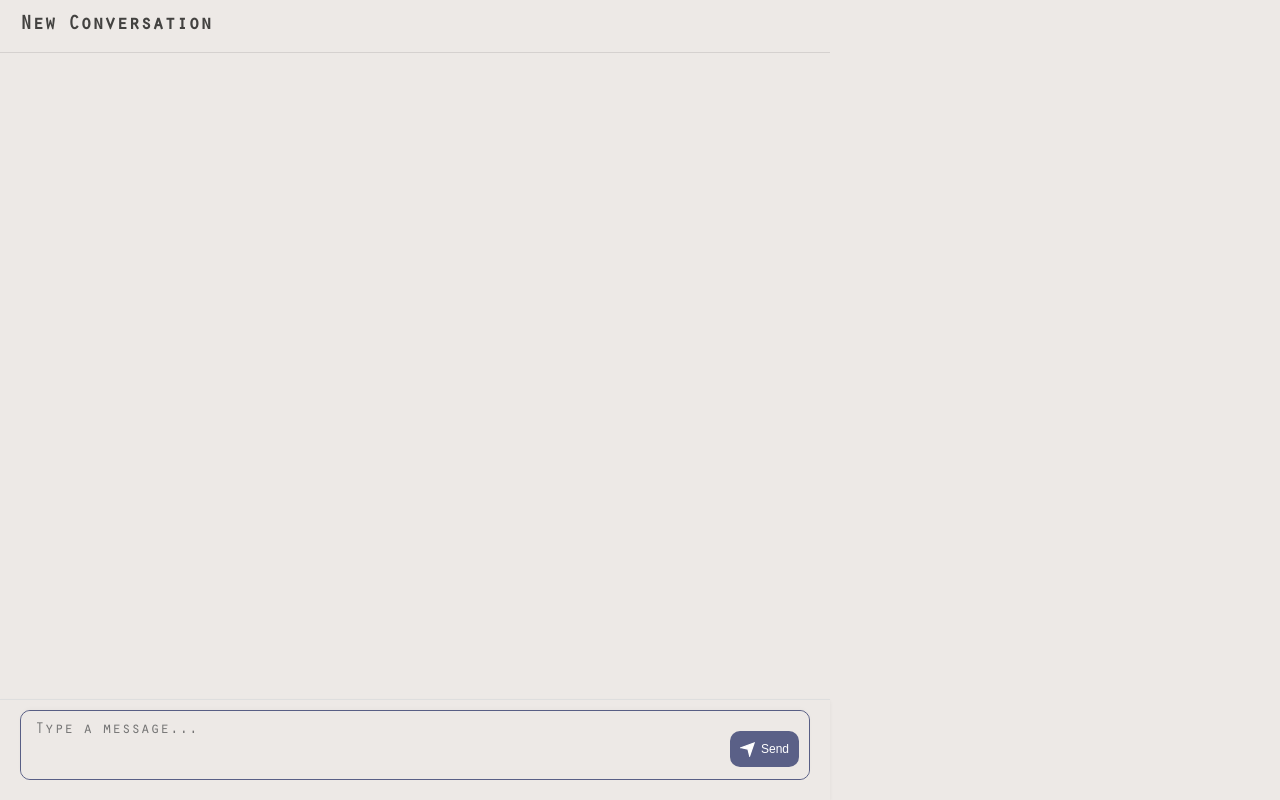
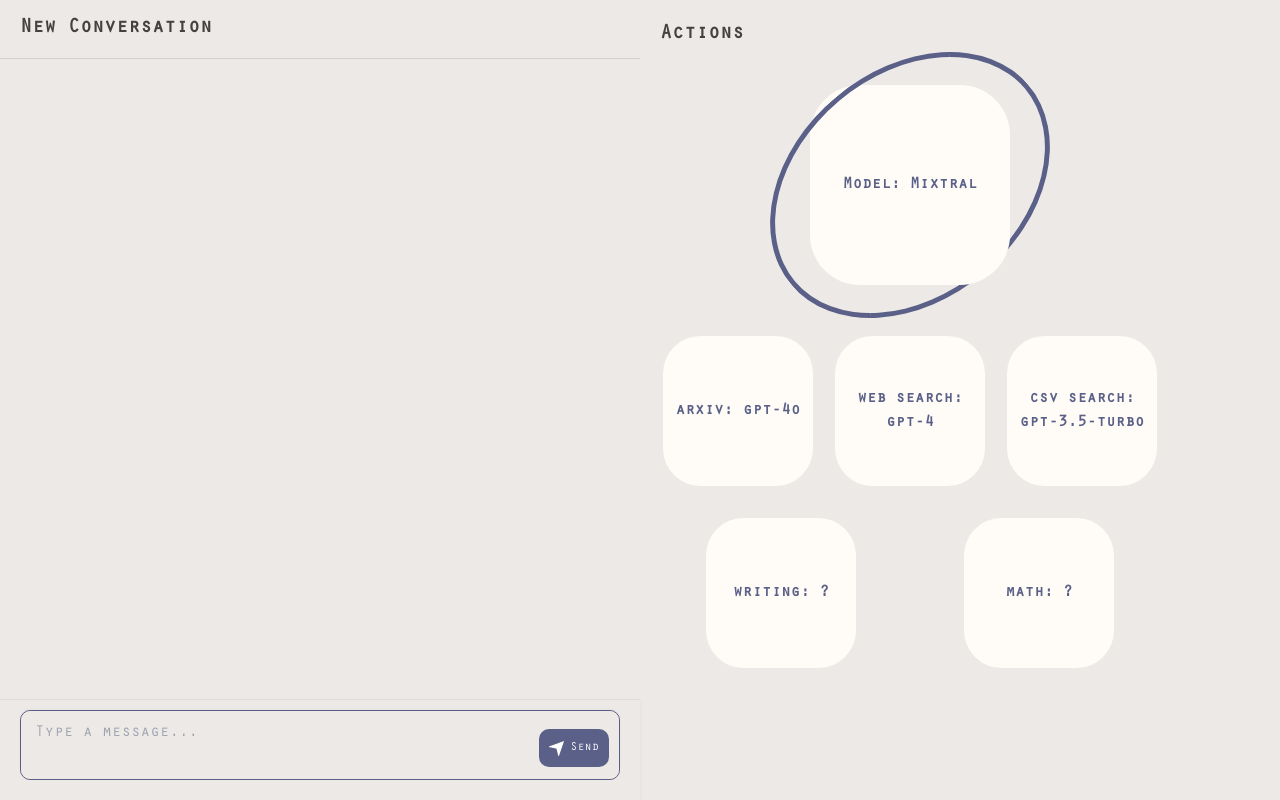
Before and after one commit to ElemelonWind/thalamus-og, a Next.js app: page /chat in a window 1280 px wide. Built offline with nearby package versions, Linux system fonts and the light colour scheme.

Commit message:
prelim visualization

```diff
--- /dev/null
+++ b/components/card.js
@@ -0,0 +1,15 @@
+import styles from "./card.module.scss";
+
+export default function Card(props) {
+    // props: {agentName, llmType, autoReply}
+    return (
+  <div class={styles["panel"]}>
+    <div class={styles["ring"]}>
+      <div class={`${styles["card"]} ${styles["card1"]}`}></div>
+      <div class={styles["border"]}>
+        <p class={styles["title"]}>{props.text}</p>
+      </div>
+    </div>
+  </div>
+    );
+}
--- /dev/null
+++ b/components/card.module.scss
@@ -0,0 +1,78 @@
+
+
+  .panel {
+    height: 150px;
+    width: 150px;
+    position: relative;
+
+  }
+  .ring,
+  .card,
+  .border,
+  .slide,
+  .line {
+    display: flex;
+    justify-content: center;
+    align-items: center;
+  }
+
+  .ring {
+    color: #fffbf1;
+    position: absolute;
+    top: 50%;
+    left: 50%;
+    transform: translateX(-50%) translateY(-50%);
+    font-size: 150px;
+  }
+
+  .card {
+    background: var(--second);
+    position: relative;
+    transition: all 1s;
+    height: 150px;
+    width: 150px;
+    border-radius: 25%;
+  }
+
+//   .card1 {
+//     background-image: url("https://assets.codepen.io/489403/brazil.jpg");
+//     background-repeat: no-repeat;
+//     background-size: 200% 120%;
+//   }
+
+//   .card2 {
+//     background-image: url("https://assets.codepen.io/489403/belize.jpg");
+//     background-repeat: no-repeat;
+//     background-size: 100% 100%;
+//   }
+
+//   .card3 {
+//     background-image: url("https://assets.codepen.io/489403/egypt.jpg");
+//     background-repeat: no-repeat;
+//     background-size: 140% 100%;
+//   }
+
+
+
+  .title {
+    font-size: 16px;
+    font-weight: 700;
+    transition: all 1s;
+    top: 0;
+    color: rgb(90, 96, 135);
+    text-align: center;
+  }
+
+
+  .border {
+    position: absolute;
+    // border: 1px solid rgba(255, 255, 255, 0.5);
+    height: 150px;
+    width: 150px;
+    transition: border 1s;
+    overflow: hidden;
+  }
+
+  .fa-plane {
+    font-size: 16px;
+  }
--- a/components/chat.js
+++ b/components/chat.js
@@ -8,7 +8,9 @@
 import dynamic from "next/dynamic";
 import styles from "./chat.module.scss";
 import ScrollContainer from "./ScrollContainer.js";
-
+import Model from "./model.js";
+import Card from "./card.js";
+import Visualization from "./visualization.js";
 export default function Chat() {
 
     const DEFAULT_TOPIC = "New Conversation";
@@ -32,6 +34,8 @@
         setUserInput(text);
         const n = text.trim().length;
       };
+
+    const [actions, setActions] = useState([]);
 
     const Markdown = dynamic(async () => (await import("./markdown")).Markdown, {
         loading: () => <LoadingIcon />,
@@ -57,6 +61,7 @@
       const onSubmit = (userInput) => {
         if (userInput.trim() === "") return;
         if (loading) return;
+        setLoading(true);
 
         setMessages([
             ...messages,
@@ -64,7 +69,14 @@
                 role: "user",
                 content: userInput,
                 date: new Date(),
+                streaming: false,
             },
+            {
+                role: "system",
+                content: "",
+                date: new Date(),
+                streaming: true,
+            }
         ])
 
         sendMessage(userInput);
@@ -75,49 +87,73 @@
 
     function sendMessage(message) {
       console.log("Sending message: ", message);
-        setLoading(true);
+        setActions([]);
         let loadingMessage = ""
 
           const es = new EventSource("http://127.0.0.1:5000/response");
           es.onmessage = (e) => {
             console.log(e.data);
-            if (e.data == "Message 4") {
+
+            if (e.data == "END") {
               console.log("Closing connection");
               es.close();
               setLoading(false);
             }
 
             else {
-              loadingMessage += e.data;
+              const object = JSON.parse(e.data);
+              if (object["data"]) {
+                loadingMessage += object["data"];
                 setMessages((prev) => {
-                  if (prev.length > 0 && prev[prev.length - 1].role === "system") {
-                    return [
+                  return [
                       ...prev.slice(0, prev.length - 1),
                       {
                         role: "system",
                         content: loadingMessage,
                         date: new Date(),
-                        streaming: true,
+                        streaming: false,
                       },
                     ];
-                  } else {
-                    return [
-                      ...prev,
-                      {
-                        role: "system",
-                        content: loadingMessage,
-                        date: new Date(),
-                        streaming: true,
-                      },
-                    ];
-                  }
                 });
+              }
+              if (object["actions"]) {
+                setActions((prev) => {
+                  return [...prev, ...object["actions"]];
+                });
+              }
             }
           };
 
     }
 
     return (
+      <div className="flex">
+      <div className={`${styles["sidebar"]}`}>
+      <div className={`window-header-title ${styles["chat-body-title"]}`}>
+        <div className={`window-header-main-title ${styles["chat-body-main-title"]}`}>
+          Actions
+        </div>
+        {/* <ul className={`${styles["sidebar-list"]}`}> */}
+          <Visualization
+            arxiv="gpt-4o"
+            webSearch="gpt-4"
+            csvSearch="gpt-3.5-turbo"
+            writing="?"
+            math="?"
+            model="Mixtral"
+            reasoning="Task requires multiple iterations to refine the solution"
+          />
+          {/* {actions.map((action, i) => {
+            return (
+              <li key={i}>
+                {action}
+              </li>
+            );
+          })} */}
+        {/* </ul> */}
+      </div>
+      </div>
+        <div className={`grid grid-cols-subgrid col-span-2 w-2/3`} >
         <div className={`${styles["chat"]}`}
         key={session.id}>
           <div className="window-header">
@@ -149,44 +185,23 @@
                   >
                     <div className={styles["chat-message-container"]}>
                       <div className={styles["chat-message-item"]}>
-                        {message.role === "system" && (
-                            <Markdown
+                      <Markdown
                             content={message.content}
-                            loading={
-                              (message.preview || message.streaming) &&
-                              message.content.length === 0 &&
-                              !isUser
-                            }
-                            fontSize={16}
+                            loading={message.streaming}
                           />
-                        )}
-                        {message.role === "user" && (
-                            <div
-                              fontSize={16}
-                            >
-                                {message.content}
-                            </div>
-                        )}
                       </div>
-                      <div className={styles["chat-message-action-date"]}>
-                        {message.role === "assistant" && message.usage && (
-                          <>
-                            <div>
-                              {`Prefill: ${message.usage.extra.prefill_tokens_per_s.toFixed(
-                                1,
-                              )} tok/s,`}
-                            </div>
-                            <div>
-                              {`Decode: ${message.usage.extra.decode_tokens_per_s.toFixed(
-                                1,
-                              )} tok/s,`}
-                            </div>
-                          </>
-                        )}
-                        <div>
+                      {
+                        message.role === "user" && (
+                          <div className={styles["chat-message-action-date"]}>
+                        {message.date.toLocaleString()}
+                      </div>
+                        )
+                      }
+                      {message.role === "system" && (
+                        <div className={styles["chat-message-action-date-bot"]}>
                           {message.date.toLocaleString()}
                         </div>
-                      </div>
+                      )}
                     </div>
                   </div>
                 </Fragment>
@@ -223,6 +238,8 @@
                 />
             </label>
           </div>
+        </div>
+        </div>
         </div>
       );
 }
--- a/components/chat.module.scss
+++ b/components/chat.module.scss
@@ -299,6 +299,19 @@
   flex-direction: column;
   position: relative;
   height: 100vh;
+  width: 50vw;
+}
+
+.sidebar {
+    box-sizing: border-box;
+    display: flex;
+    flex-direction: column;
+    position: absolute;
+    right: 0;
+    top: 0;
+    height: 100vh;
+    width: 50vw;
+    padding: 20px;
 }
 
 .chat-body {
@@ -443,12 +456,12 @@
   margin-top: 10px;
   border-radius: 10px;
   background-color: rgba(0, 0, 0, 0.05);
-  padding: 10px;
-  font-size: 14px;
+  padding: 15px;
   user-select: text;
   word-break: break-word;
   position: relative;
   transition: all ease 0.3s;
+  margin-bottom: 2px;
 }
 
 .chat-message-item-image {
@@ -524,16 +537,24 @@
   align-items: center;
   flex-wrap: wrap;
   gap: 0 6px;
+}
 
-  .chat-message-usage {
+.chat-message-action-date-bot {
+    font-size: 12px;
+    white-space: nowrap;
+    transition: all ease 0.6s;
+    color: var(--light-gray);
+    text-align: left;
+    width: 100%;
+    box-sizing: border-box;
+    padding-left: 10px;
+    z-index: 1;
     display: flex;
+    justify-content: start;
+    align-items: center;
+    flex-wrap: wrap;
+    gap: 0 6px;
   }
-
-  .tooltip {
-    width: 14px;
-    height: 14px;
-  }
-}
 
 .chat-message-user>.chat-message-container>.chat-message-item {
   background-color: var(--second);
--- /dev/null
+++ b/components/model.js
@@ -0,0 +1,18 @@
+import styles from "./model.module.scss";
+
+export default function Model(props) {
+    // props: {modelName, reasoning}
+    return (
+  <div class={styles["panel"]}>
+    <div class={styles["ring2"]}>
+      <div class={`${styles["card2"]} ${styles["card1"]}`}></div>
+      <div class={styles["border"]}>
+        <p class={styles["title"]}>Model: {props.model}</p>
+        <div class={styles["slide"]}>
+          <h6 class={styles["para"]}>{props.reasoning}</h6>
+        </div>
+      </div>
+    </div>
+  </div>
+    );
+}
--- /dev/null
+++ b/components/model.module.scss
@@ -0,0 +1,151 @@
+
+
+  .panel {
+    height: 270px;
+    width: 190px;
+    position: relative;
+
+    &:hover {
+      .card2 {
+        filter: blur(1.5px);
+      }
+    //   .card21 {
+    //     background-size: 215% 135%;
+    //   }
+    //   .card22 {
+    //     background-size: 115% 115%;
+    //   }
+    //   .card23 {
+    //     background-size: 155% 115%;
+    //   }
+      .title {
+        color: rgba(255, 255, 255, 0.2);
+      }
+    //   .border {
+    //     border: 1px solid rgba(255, 255, 255, 1);
+    //   }
+      .slide {
+        bottom: 0px;
+      }
+      .ring2:before,
+      .ring2:after {
+        transform: translateX(-50%) translateY(-50%) rotate(310deg);
+      }
+    }
+  }
+  .ring2,
+  .card2,
+  .border,
+  .slide,
+  .line {
+    display: flex;
+    justify-content: center;
+    align-items: center;
+  }
+
+  .ring2 {
+    color: #fffbf1;
+    position: absolute;
+    top: 50%;
+    left: 50%;
+    transform: translateX(-50%) translateY(-50%);
+    font-size: 200px;
+  }
+
+  .card2 {
+    background: var(--second);
+    position: relative;
+    transition: all 1s;
+    height: 200px;
+    width: 200px;
+    border-radius: 25%;
+  }
+
+//   .card21 {
+//     background-image: url("https://assets.codepen.io/489403/brazil.jpg");
+//     background-repeat: no-repeat;
+//     background-size: 200% 120%;
+//   }
+
+//   .card22 {
+//     background-image: url("https://assets.codepen.io/489403/belize.jpg");
+//     background-repeat: no-repeat;
+//     background-size: 100% 100%;
+//   }
+
+//   .card23 {
+//     background-image: url("https://assets.codepen.io/489403/egypt.jpg");
+//     background-repeat: no-repeat;
+//     background-size: 140% 100%;
+//   }
+
+  .ring2:before,
+  .ring2:after {
+    content: "";
+    padding: 150px 100px;
+    position: absolute;
+    left: 50%;
+    width: 115%;
+    top: 50%;
+    display: block;
+    border: 5px solid #50c9c3;
+    border-radius: 50%;
+    transition: transform 1s;
+    transform: translateX(-50%) translateY(-50%) rotate(50deg);
+  }
+
+  .ring2:before {
+    border-color: rgb(90, 96, 135) rgb(90, 96, 135) rgba(0, 0, 0, 0)
+      rgba(0, 0, 0, 0);
+    z-index: -1;
+  }
+
+  .ring2:after {
+    border-color: rgba(0, 0, 0, 0) rgba(0, 0, 0, 0) rgb(90, 96, 135)
+    rgb(90, 96, 135);
+  }
+
+  .body p {
+    text-align: center;
+    position: absolute;
+  }
+
+  .title {
+    font-size: 16px;
+    font-weight: 700;
+    transition: all 1s;
+    top: 0;
+    color: rgb(90, 96, 135);
+  }
+
+  .para {
+    bottom: 0;
+    font-size: 14px;
+    padding: 10px;
+    margin: 0;
+    text-align: center;
+  }
+
+  .border {
+    position: absolute;
+    // border: 1px solid rgba(255, 255, 255, 0.5);
+    height: 200px;
+    width: 200px;
+    transition: border 1s;
+    overflow: hidden;
+  }
+
+  .slide {
+    height: 200px;
+    width: 200px;
+    position: absolute;
+    bottom: -300px;
+    background: rgba(0, 0, 0, 0.5);
+    transition: bottom 1s;
+    flex-direction: column;
+    border-radius: 25%;
+  }
+
+  .fa-plane {
+    font-size: 16px;
+  }
--- /dev/null
+++ b/components/visualization.js
@@ -0,0 +1,47 @@
+import Card from './card'
+import Model from './model'
+
+export default function Visualization(props) {
+    return (<>
+        <div className="grid grid-cols-3 gap-4 w-full mb-8">
+          <div className="grid col-span-3 items-center flex flex-1 justify-center">
+            <Model
+              model={props.model}
+              reasoning={props.reasoning}
+            />
+        </div>
+        <div className="grid col-span-1 items-center flex flex-1 justify-center">
+          <Card
+            text={`arxiv: ${props.arxiv}`}
+          />
+        </div>
+        <div className="grid col-span-1 items-center flex flex-1 justify-center">
+
+        <Card
+            text={`web search: ${props.webSearch}`}
+          />
+        </div>
+        <div className="grid col-span-1 items-center flex flex-1 justify-center">
+
+        <Card
+            text={`csv search: ${props.csvSearch}`}
+            />
+        </div>
+        </div>
+        <div className="grid grid-cols-2 gap-4 w-full">
+            <div className="grid col-span-1 items-center flex flex-1 justify-center">
+        <Card
+            text={`writing: ${props.writing}`}
+          />
+          </div>
+          <div className="grid col-span-1 items-center flex flex-1 justify-center">
+
+        <Card
+            text={`math: ${props.math}`}
+            />
+            </div>
+            </div>
+            </>
+
+    )
+}
--- a/styles/globals.scss
+++ b/styles/globals.scss
@@ -1,5 +1,8 @@
 @import "./animation.scss";
 @import "./window.scss";
+@tailwind base;
+@tailwind components;
+@tailwind utilities;
 
 @font-face {
   font-family: OratorStd;
@@ -39,7 +42,6 @@
 
   --window-width: 90vw;
   --window-height: 90vh;
-  --sidebar-width: 450px;
   --window-content-width: calc(100% - var(--sidebar-width));
   --message-max-width: 80%;
   --full-height: 100%;
--- a/styles/home.module.scss
+++ b/styles/home.module.scss
@@ -95,10 +95,10 @@
   }
 
   .window-content {
-    width: var(--window-content-width);
     height: 100%;
     display: flex;
     flex-direction: column;
+    flex: 1;
   }
 
   .mobile {
```
Also changed, not shown: 1 other file (tests, documents, lock files or other folders).
